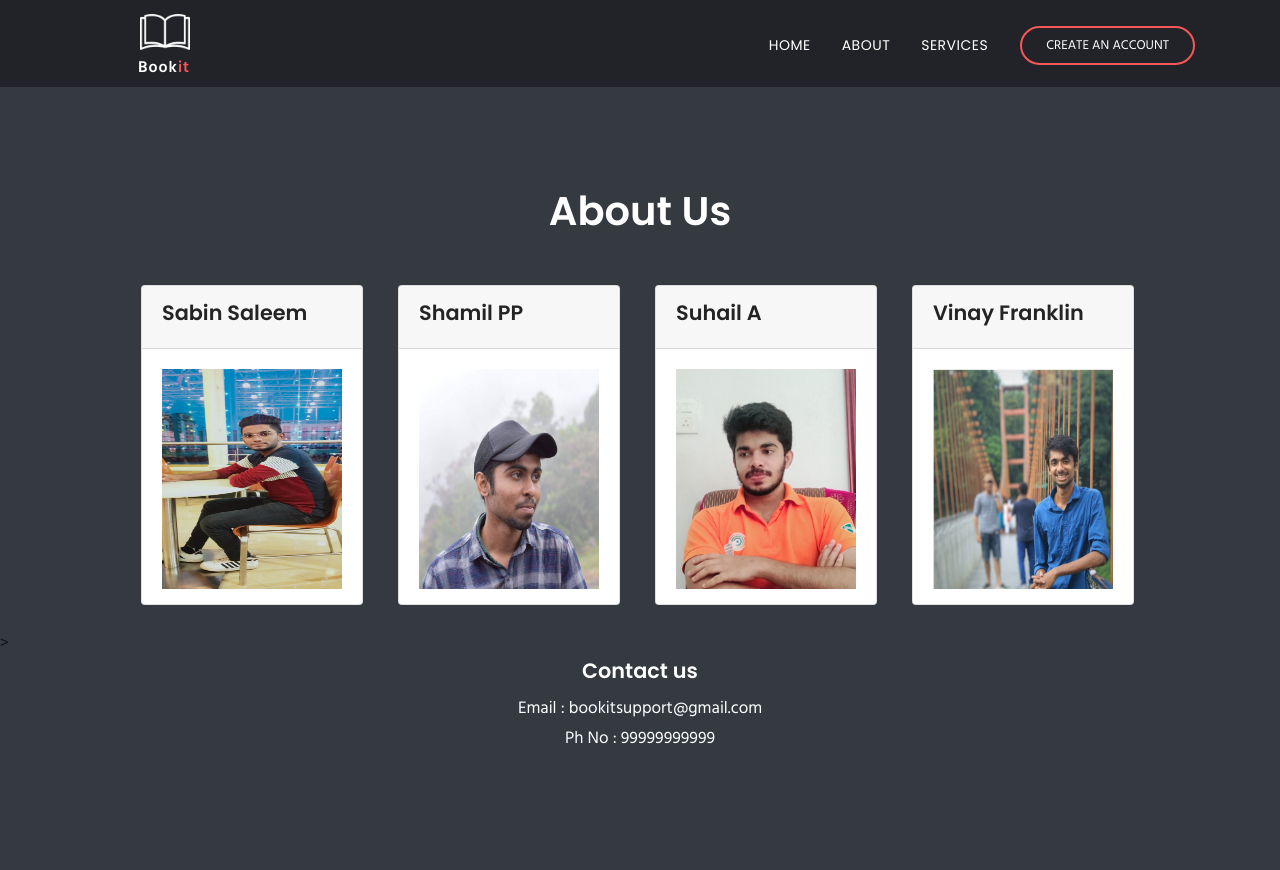
After one commit to suhailpgm/BookMev2, a Django app: page /about/ in a window 1280 px wide. The commit adds this page. Run offline with Django 3.2, Linux system fonts and the light colour scheme; some libraries are stand-ins or nearby versions; some web fonts are replaced.

Commit message:
about   page added

```diff
--- a/mysite/urls.py
+++ b/mysite/urls.py
@@ -34,6 +34,7 @@ urlpatterns = [
     path('', views.home,name='index'),
     path('admin/', admin.site.urls),
     path('signup/', signup.views.signuppage,name='signup'),
+    path('about/', signup.views.about, name='about'),
     path('signout/',signup.views.signout,name='signout'),
     path('getstarted/',getstart.views.getstarted,name='getstarted'),
     path('blogs/1/',Blog.views.blogs,name='blogs'),
--- a/signup/views.py
+++ b/signup/views.py
@@ -35,3 +35,6 @@ def signuppage(request):
 def signout(request):
       auth.logout(request)
       return redirect('/')
+
+def about(request):
+    return render(request, 'about.html')
--- /dev/null
+++ b/templates/about.html
@@ -0,0 +1,57 @@
+{% extends 'base.html' %}
+{% load staticfiles %}
+{% block content %}
+<section class="contact-form-wrap section signup-section bg-dark">
+    <h1 class="text-white text-center" style="margin-bottom: 50px;">About Us</h1>
+    <div class="container">
+        <div class="d-flex justify-content-center h-100">
+            <div class="row ">
+                <div class="col-md-3">
+                    <div class="card" style="height: 20rem; margin-right: 5px;">
+                        <div class="card-header">
+                            <h4>Sabin Saleem</h4>
+                        </div>
+                        <div class="card-body" style="">
+                            <img src="{% static 'images/sabin.jpeg' %}" width="180px" height="220px">
+                        </div>
+                    </div>
+                </div>
+                <div class="col-md-3">
+                    <div class="card" style="height: 20rem; margin-right: 5px;">
+                        <div class="card-header">
+                            <h4>Shamil PP</h4>
+                        </div>
+                        <div class="card-body" style="">
+                            <img src="{% static 'images/shamil.jpeg' %}" width="180px" height="220px">
+                        </div>
+                    </div>
+                </div>
+                <div class="col-md-3">
+                    <div class="card" style="height: 20rem; margin-right: 5px;">
+                        <div class="card-header">
+                            <h4>Suhail A</h4>
+                        </div>
+                        <div class="card-body" style="">
+                            <img src="{% static 'images/suhail.jpeg' %}" width="180px" height="220px">
+                        </div>
+                    </div>
+                </div>
+                <div class="col-md-3">
+                    <div class="card" style="height: 20rem; margin-right: 5px;">
+                        <div class="card-header">
+                            <h4>Vinay Franklin</h4>
+                        </div>
+                        <div class="card-body" style="">
+                            <img src="{% static 'images/vinay.png' %}" width="180px" height="220px">
+                        </div>
+                    </div>
+                </div>
+            </div>
+        </div>
+    </div><br>><br>
+    <h4 class="text-white text-center">Contact us</h4>
+    <p class="text-white text-center mb-0">Email : bookitsupport@gmail.com</p>
+    <p class="text-white text-center mt-0">Ph No : 99999999999</p>
+
+</section>
+{% endblock %}
--- a/templates/base.html
+++ b/templates/base.html
@@ -54,7 +54,7 @@
 			  		</li>
 
 					<li class="nav-item dropdown">
-						<a class="nav-link dropdown-toggle" href="#" id="dropdown03" data-toggle="dropdown" aria-haspopup="true" aria-expanded="false">About</a>
+						<a class="nav-link dropdown-toggle" href="{% url 'about' %}" id="dropdown03" data-toggle="dropdown" aria-haspopup="true" aria-expanded="false">About</a>
 
 					  </li>
 
--- a/templates/index.html
+++ b/templates/index.html
@@ -209,7 +209,7 @@ Bookit is soo good in interactions with the users. And that is the main reason f
 					<h2 class="mt-2 mb-4 mb-lg-0">Write your Queries,Feedbacks to Our Best Team of Professionals</h2>
 				</div>
 				<div class="col-lg-4">
-					<a href="#" class="btn btn-main btn-round-full float-lg-right ">Contact Us</a>
+					<a href="{% url 'about' %}" class="btn btn-main btn-round-full float-lg-right ">Contact Us</a>
 				</div>
 			</div>
 		</div>
```
Also changed, not shown: media/images/randamooyam.jpeg (added), statics/images/sabin.jpeg (added), statics/images/shamil.jpeg (added), statics/images/suhail.jpeg (added), statics/images/vinay.png (added).
